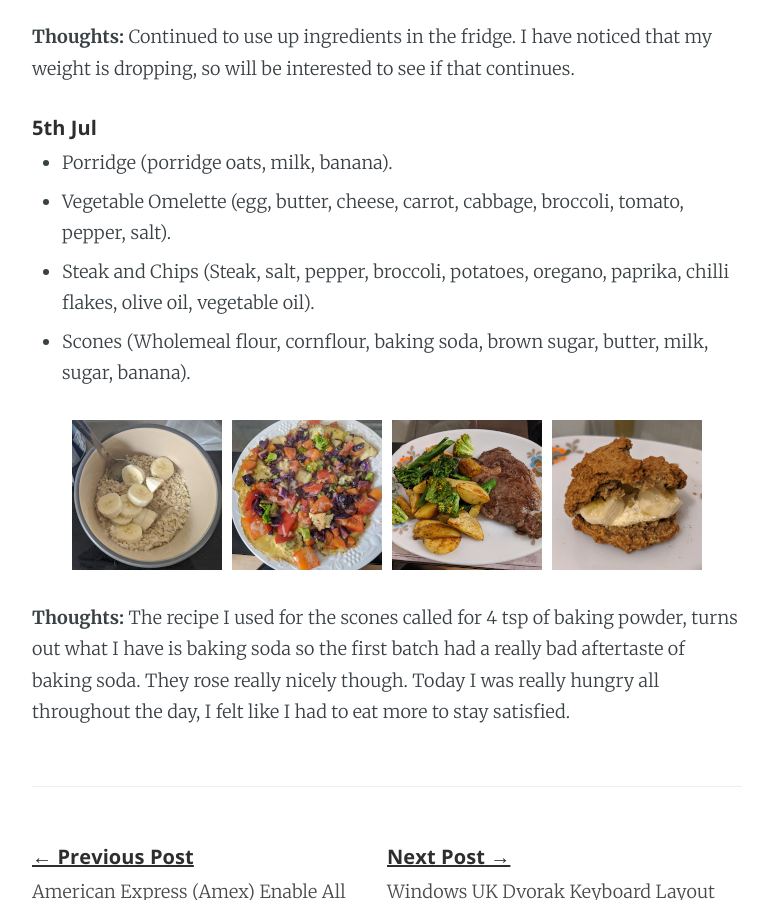
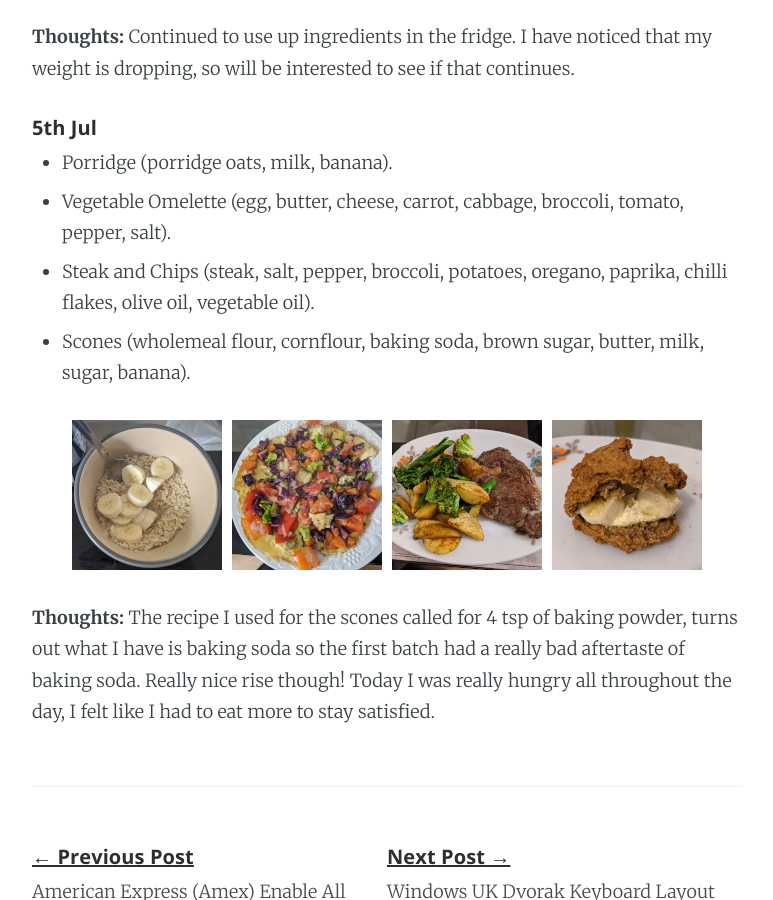
Before and after one commit to NiallBunting/niallbunting.github.io, a Jekyll site: the page built from _posts/2023-07-01-one-ingredient-challenge.markdown, in a window 1280 px wide and 900 px high, scrolled down 3085 px. Shown: the whole window, without its empty margins (253-1026 px from the left). Built offline with Jekyll 4.4.1, drawn with Linux system fonts in a browser that asks for light colours.

Commit message:
OIC day 5 updates

```diff
--- a/_posts/2023-07-01-one-ingredient-challenge.markdown
+++ b/_posts/2023-07-01-one-ingredient-challenge.markdown
@@ -132,8 +132,8 @@ This blog post is going to chart my progress with what I'm eating. I'm no chef a
 
 * Porridge (porridge oats, milk, banana).
 * Vegetable Omelette (egg, butter, cheese, carrot, cabbage, broccoli, tomato, pepper, salt).
-* Steak and Chips (Steak, salt, pepper, broccoli, potatoes, oregano, paprika, chilli flakes, olive oil, vegetable oil).
-* Scones (Wholemeal flour, cornflour, baking soda, brown sugar, butter, milk, sugar, banana).
+* Steak and Chips (steak, salt, pepper, broccoli, potatoes, oregano, paprika, chilli flakes, olive oil, vegetable oil).
+* Scones (wholemeal flour, cornflour, baking soda, brown sugar, butter, milk, sugar, banana).
 
 <div class="gallery">
   <div class="galleryitem">
@@ -158,7 +158,7 @@ This blog post is going to chart my progress with what I'm eating. I'm no chef a
   </div>
 </div>
 
-**Thoughts:** The recipe I used for the scones called for 4 tsp of baking powder, turns out what I have is baking soda so the first batch had a really bad aftertaste of baking soda. They rose really nicely though. Today I was really hungry all throughout the day, I felt like I had to eat more to stay satisfied.
+**Thoughts:** The recipe I used for the scones called for 4 tsp of baking powder, turns out what I have is baking soda so the first batch had a really bad aftertaste of baking soda. Really nice rise though! Today I was really hungry all throughout the day, I felt like I had to eat more to stay satisfied.
 
 [maltodextrin]: https://en.wikipedia.org/wiki/Maltodextrin
 
```
